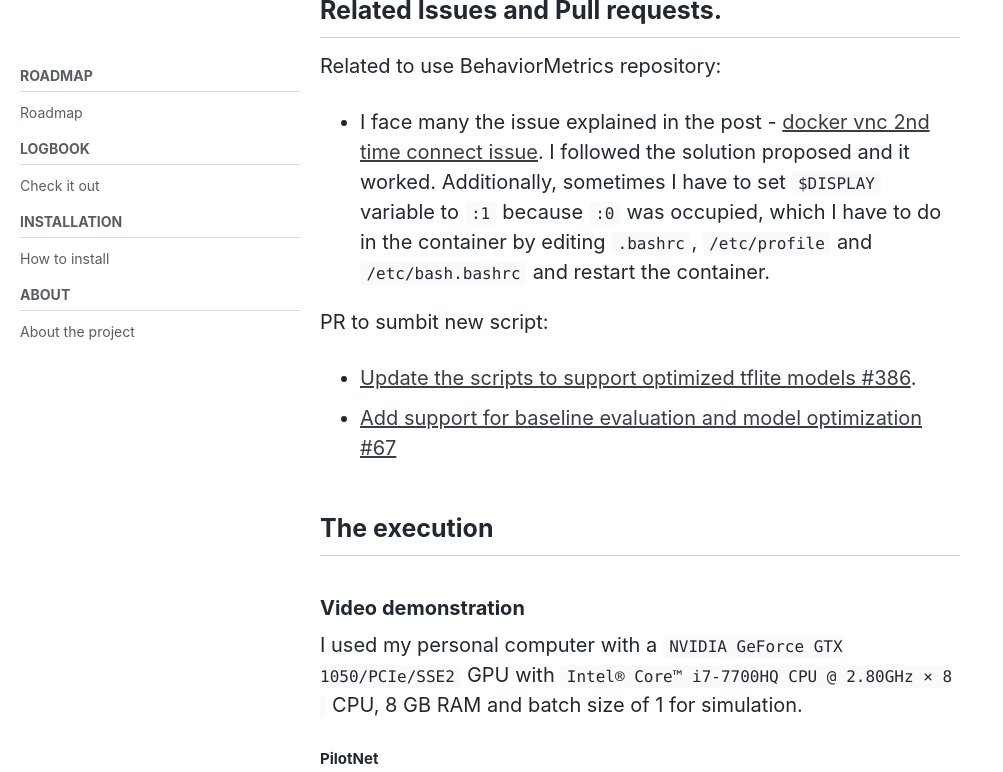
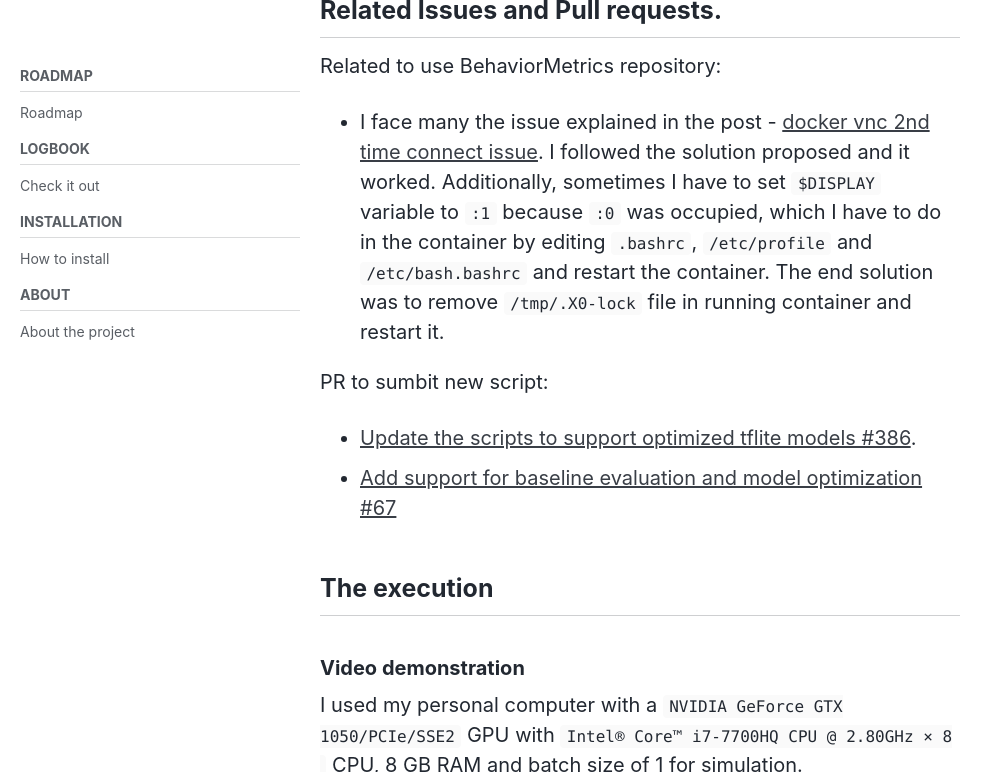
Before and after one commit to TheRoboticsClub/gsoc2022-Nikhil_Paliwal, a Jekyll site: the page built from docs/_posts/2022-07-18-Coding-Period-Week-5.md, in a window 1280 px wide and 900 px high, scrolled down 1580 px, cut to the strip 0-772 px from the top of the window. Shown: the whole strip, without its empty margins (0-1003 px from the left). Built offline with Jekyll 4.4.1, drawn with Linux system fonts in a browser that asks for light colours; cached includes are drawn as plain includes; nearby versions of some CDN libraries.

Commit message:
Update 2022-07-18-Coding-Period-Week-5.md

```diff
--- a/docs/_posts/2022-07-18-Coding-Period-Week-5.md
+++ b/docs/_posts/2022-07-18-Coding-Period-Week-5.md
@@ -45,7 +45,7 @@ Previous week was focused on verifying the utility of the compressed models. We
 ## Related Issues and Pull requests.
 
 Related to use BehaviorMetrics repository:
-* I face many the issue explained in the post - [docker vnc 2nd time connect issue](https://stackoverflow.com/questions/51633643/docker-vnc-2nd-time-connect-issue). I followed the solution proposed and it worked. Additionally, sometimes I have to set `$DISPLAY` variable to `:1` because `:0` was occupied, which I have to do in the container by editing `.bashrc`, `/etc/profile` and `/etc/bash.bashrc` and restart the container.
+* I face many the issue explained in the post - [docker vnc 2nd time connect issue](https://stackoverflow.com/questions/51633643/docker-vnc-2nd-time-connect-issue). I followed the solution proposed and it worked. Additionally, sometimes I have to set `$DISPLAY` variable to `:1` because `:0` was occupied, which I have to do in the container by editing `.bashrc`, `/etc/profile` and `/etc/bash.bashrc` and restart the container. The end solution was to remove `/tmp/.X0-lock` file in running container and restart it.
 
 PR to sumbit new script:
 * [Update the scripts to support optimized tflite models #386](https://github.com/JdeRobot/BehaviorMetrics/pull/386).
```
